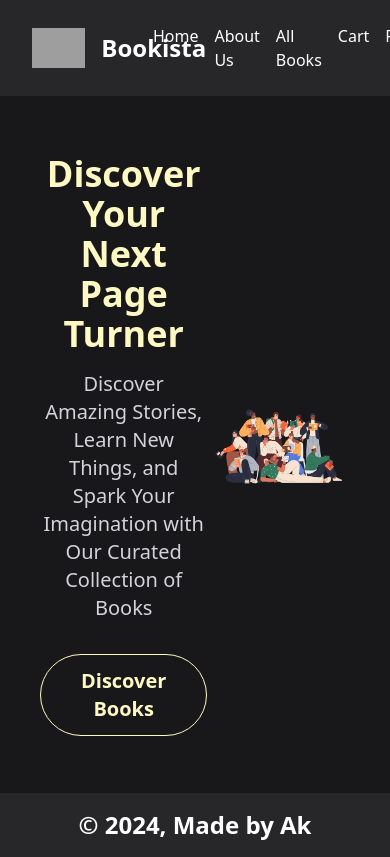
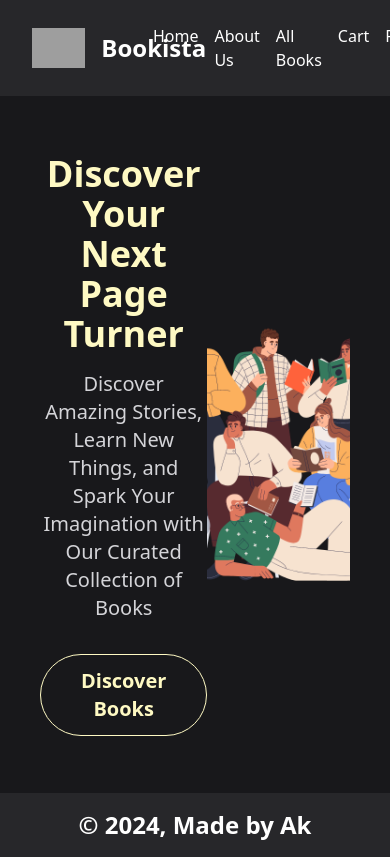
Before and after one commit to alishba29/bookstore, a React (Create React App) app in the folder frontend/: page / in a window 390 px wide. Shown: the top 857 px of the page. Built offline with nearby package versions, Linux system fonts and the light colour scheme; grey boxes are pictures that could not be loaded.

Commit message:
chore: Update npm dependencies for tailwindcss, autoprefixer, and postcss

```diff
--- a/frontend/package.json
+++ b/frontend/package.json
@@ -41,6 +41,8 @@
     ]
   },
   "devDependencies": {
-    "tailwindcss": "^3.4.4"
+    "autoprefixer": "^10.4.19",
+    "postcss": "^8.4.40",
+    "tailwindcss": "^3.4.7"
   }
 }
--- a/frontend/src/App.jsx
+++ b/frontend/src/App.jsx
@@ -8,6 +8,7 @@ import Login from "./pages/Login";
 import SignUp from "./pages/SignUp";
 import Cart from "./pages/Cart";
 import Profile from "./pages/Profile";
+import './index.css';
 const App = () => {
   return (
     <div>
--- a/frontend/src/components/Home/Hero.jsx
+++ b/frontend/src/components/Home/Hero.jsx
@@ -16,12 +16,10 @@ const Hero = () => {
                 Discover Books
              </button>
              </div>
-
          </div>
-         <div className='w-full  h-auto lg:h-[100%] flex items-center justify-center'>
-         <img src="./hero.png" alt="hero" />
+         <div className='w-full h-auto lg:h-[100%] flex justify-center'>
+         <img src="./hero.png" alt="hero" className="w-full h-full object-cover" />
          </div>
-
          </div>
    );
 };
```
Also changed, not shown: frontend/public/hero-min.png (added), 1 other file (tests, documents, lock files or other folders).
